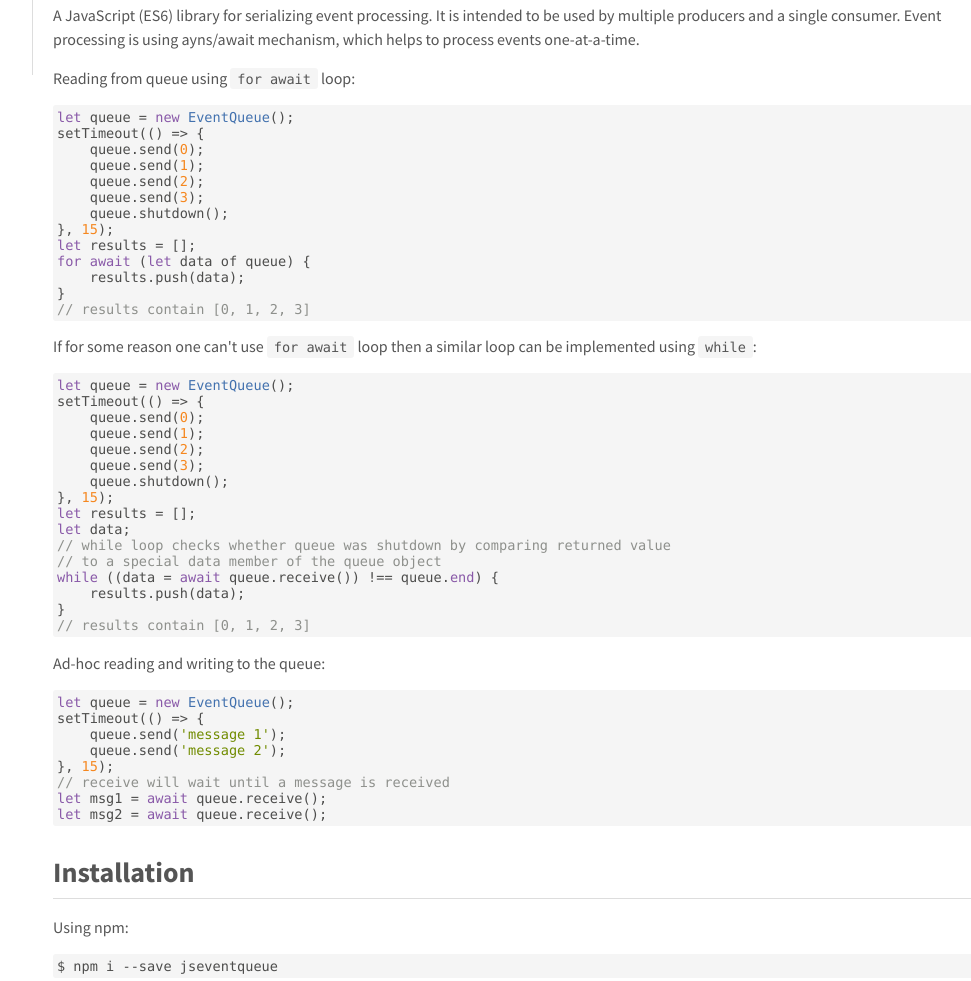
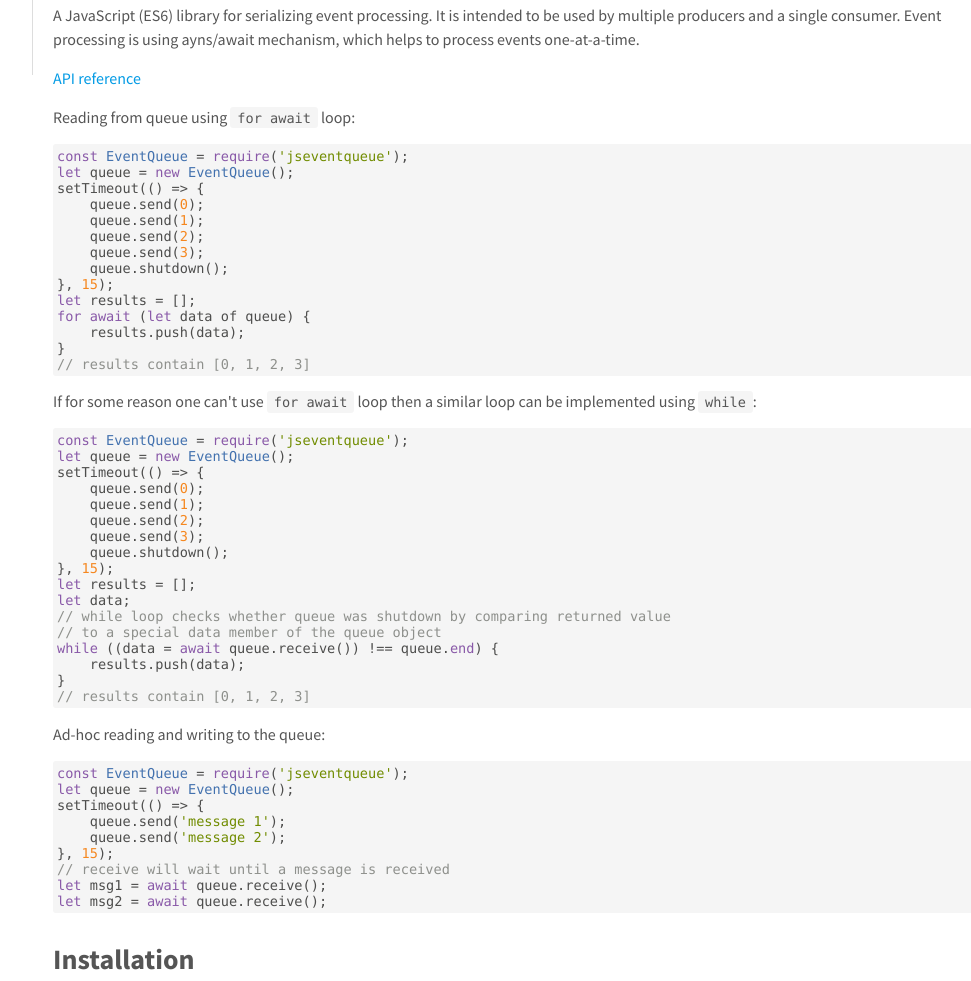
Before and after one commit to Kirusi/jseventqueue, a website: page docs/index.html in a window 1280 px wide. Shown: the part 741-1722 px from the top of the page, without its empty margins (217-1188 px from the left). Drawn offline with Linux system fonts and the light colour scheme.

Commit message:
Changed API docs link to point to Github pages

```diff
--- a/docs/index.html
+++ b/docs/index.html
@@ -39,8 +39,10 @@
 <a href="https://doc.esdoc.org/github.com/Kirusi/jseventqueue/"><img src="https://doc.esdoc.org/github.com/Kirusi/jseventqueue/badge.svg" alt="ESDoc coverage badge"></a>
 <a href="https://www.codacy.com/app/Kirusi/jseventqueue?utm_source=github.com&amp;utm_medium=referral&amp;utm_content=Kirusi/jseventqueue&amp;utm_campaign=Badge_Grade"><img src="https://api.codacy.com/project/badge/Grade/0b9941f3eec74fc6815c4a6ecbae848d" alt="Codacy Badge"></a></p>
 <p>A JavaScript (ES6) library for serializing event processing. It is intended to be used by multiple producers and a single consumer. Event processing is using ayns/await mechanism, which helps to process events one-at-a-time.</p>
+<p><a href="https://kirusi.github.io/jseventqueue/">API reference</a></p>
 <p>Reading from queue using <code>for await</code> loop:</p>
-<pre><code class="lang-js"><code class="source-code prettyprint">let queue = new EventQueue();
+<pre><code class="lang-js"><code class="source-code prettyprint">const EventQueue = require(&apos;jseventqueue&apos;);
+let queue = new EventQueue();
 setTimeout(() =&gt; {
     queue.send(0);
     queue.send(1);
@@ -55,7 +57,8 @@ for await (let data of queue) {
 // results contain [0, 1, 2, 3]</code>
 </code></pre>
 <p>If for some reason one can&apos;t use <code>for await</code> loop then a similar loop can be implemented using <code>while</code>:</p>
-<pre><code class="lang-js"><code class="source-code prettyprint">let queue = new EventQueue();
+<pre><code class="lang-js"><code class="source-code prettyprint">const EventQueue = require(&apos;jseventqueue&apos;);
+let queue = new EventQueue();
 setTimeout(() =&gt; {
     queue.send(0);
     queue.send(1);
@@ -73,7 +76,8 @@ while ((data = await queue.receive()) !== queue.end) {
 // results contain [0, 1, 2, 3]</code>
 </code></pre>
 <p>Ad-hoc reading and writing to the queue:</p>
-<pre><code class="lang-js"><code class="source-code prettyprint">let queue = new EventQueue();
+<pre><code class="lang-js"><code class="source-code prettyprint">const EventQueue = require(&apos;jseventqueue&apos;);
+let queue = new EventQueue();
 setTimeout(() =&gt; {
     queue.send(&apos;message 1&apos;);
     queue.send(&apos;message 2&apos;);
```
Also changed, not shown: docs/index.json (+2 -2 lines), test/test-event-queue.spec.js (+1 -1 lines), README.md.
